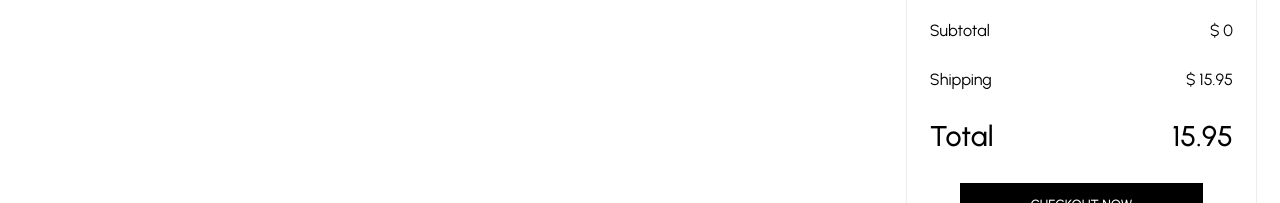
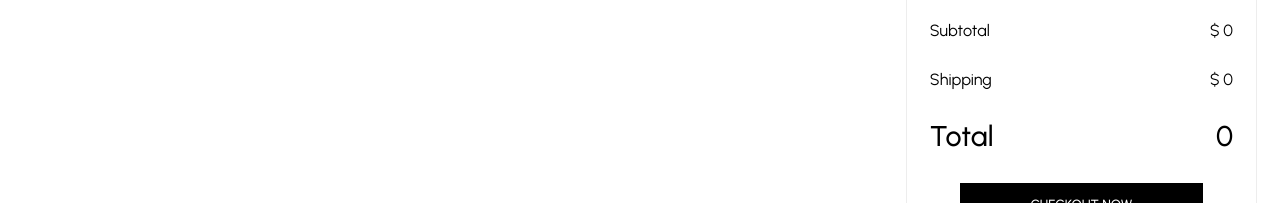
Before and after one commit to Sedulla/react-ecommerce-app, a React (Create React App) app in the folder client/: page /cart in a window 1280 px wide. Shown: the part 356-559 px from the top of the page. Built offline with nearby package versions, Linux system fonts and the light colour scheme.

Commit message:
feat: show & hide shipping cost

```diff
--- a/client/src/views/Cart.js
+++ b/client/src/views/Cart.js
@@ -170,6 +170,8 @@ export const Cart = () => {
   const cart = useSelector((state) => state.cart);
   let shippingCost = 15.95;
 
+  console.log(typeof `${cart.products[0] ? `${shippingCost}` : ''}`);
+
   return (
     <>
       <Container>
@@ -227,11 +229,15 @@ export const Cart = () => {
               </SummaryItem>
               <SummaryItem>
                 <SummaryItemTitle>Shipping</SummaryItemTitle>
-                <SummaryItemPrice>$ {shippingCost}</SummaryItemPrice>
+                <SummaryItemPrice>
+                  $ {cart.products[0] ? `${shippingCost}` : 0}
+                </SummaryItemPrice>
               </SummaryItem>
               <SummaryItem type="total">
                 <SummaryItemTitle>Total</SummaryItemTitle>
-                <SummaryItemPrice>{cart.total + shippingCost}</SummaryItemPrice>
+                <SummaryItemPrice>
+                  {cart.total + `${cart.products[0] ? `${shippingCost}` : ''}`}
+                </SummaryItemPrice>
               </SummaryItem>
               <SummaryButton>CHECKOUT NOW</SummaryButton>
             </Summary>
```
